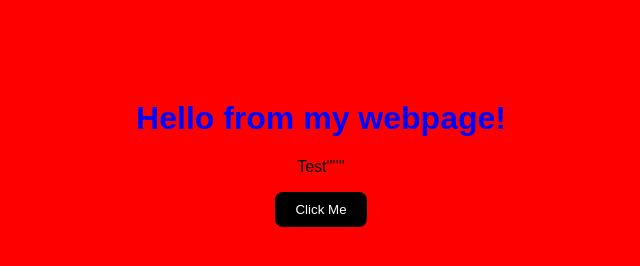
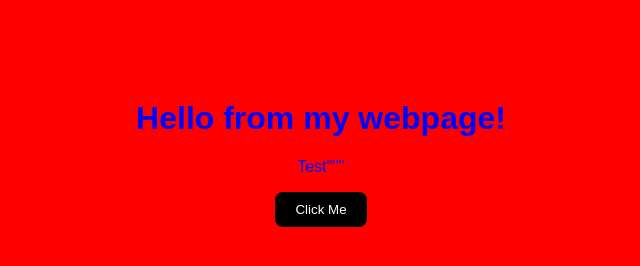
Before and after one commit to lowandlow/New, a plain HTML site: page index.html in a window 1280 px wide. Shown: the full height of the page, 319-959 px from the left. Drawn offline with Linux system fonts and the light colour scheme.

Commit message:
Change paragraph style to blue and Arial font

```diff
--- a/index.html
+++ b/index.html
@@ -24,7 +24,7 @@
 </head>
 <body>
   <h1>Hello from my webpage!</h1>
-  <p>Test''''''</p>
+  <p style="color: blue; font-family: Arial;">Test''''''</p>
   <button onclick="alert('❗🆗 You clicked me!')">Click Me</button>
 </body>
 </html>
```
